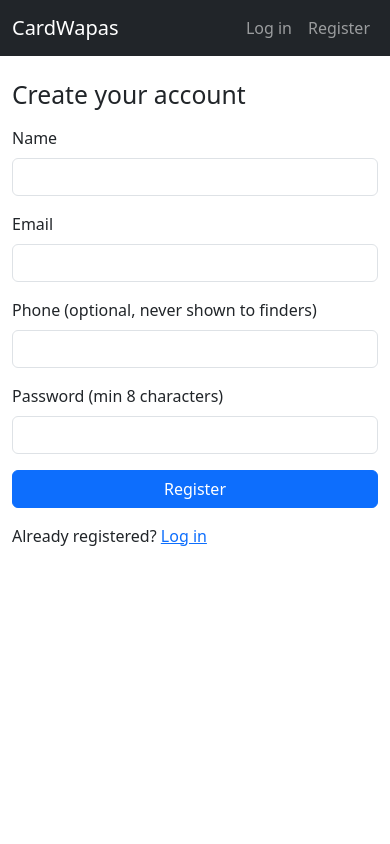
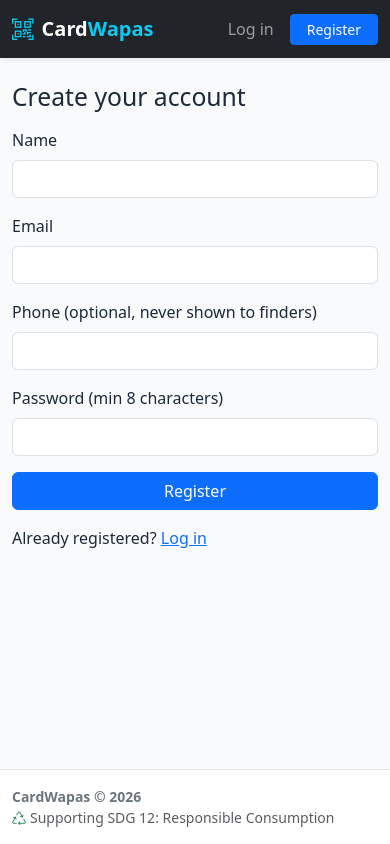
Before and after one commit to Sahithi315/hack4sdg-mindmesh, a Flask app: page /register in a window 390 px wide. Run offline with Flask 3, Linux system fonts and the light colour scheme.

Commit message:
Modernize base layout, styles, and mobile touch sizing

```diff
--- a/static/css/style.css
+++ b/static/css/style.css
@@ -1,5 +1,150 @@
 /* OWNER: Person 3 (Frontend). Keep it simple; Bootstrap does the heavy lifting. */
-.narrow { max-width: 480px; }
-.qr-img { width: 160px; height: 160px; }
-.stat { background: #f1f3f5; border-radius: 8px; padding: 12px; text-align: center; font-size: 0.9rem; }
-.stat-num { font-size: 1.6rem; font-weight: 700; }
+
+:root {
+  --cw-primary: #0d6efd;
+  --cw-primary-hover: #0b5ed7;
+  --cw-bg-soft: #f8fafc;
+  --cw-card-border: #e2e8f0;
+  --cw-text-main: #1e293b;
+  --cw-text-muted: #64748b;
+}
+
+body {
+  background-color: var(--cw-bg-soft);
+  color: var(--cw-text-main);
+  font-family: system-ui, -apple-system, "Segoe UI", Roboto, Helvetica, Arial, sans-serif;
+  -webkit-font-smoothing: antialiased;
+}
+
+.narrow {
+  max-width: 480px;
+  width: 100%;
+}
+
+/* Fast tap targets & mobile touch ergonomics */
+.touch-target-lg {
+  min-height: 52px;
+  font-size: 1.05rem;
+  font-weight: 600;
+  display: flex;
+  align-items: center;
+  justify-content: center;
+  border-radius: 12px;
+}
+
+.form-control-lg, .form-select-lg {
+  min-height: 50px;
+  font-size: 1rem;
+  border-radius: 10px;
+}
+
+/* Mobile cards & containers */
+.cw-card {
+  background: #ffffff;
+  border: 1px solid var(--cw-card-border);
+  border-radius: 16px;
+  box-shadow: 0 4px 12px rgba(0, 0, 0, 0.03);
+  transition: transform 0.15s ease, box-shadow 0.15s ease;
+}
+
+.cw-card-interactive:hover {
+  box-shadow: 0 6px 18px rgba(0, 0, 0, 0.06);
+}
+
+/* QR Code styling */
+.qr-frame {
+  background: #ffffff;
+  border: 2px dashed #cbd5e1;
+  border-radius: 12px;
+  padding: 12px;
+  display: inline-block;
+}
+
+.qr-img {
+  width: 170px;
+  height: 170px;
+  object-fit: contain;
+  display: block;
+  margin: 0 auto;
+}
+
+/* Friendlier Stat Tiles */
+.stat-card {
+  background: #ffffff;
+  border-radius: 14px;
+  padding: 16px 14px;
+  text-align: center;
+  border: 1px solid var(--cw-card-border);
+  position: relative;
+  overflow: hidden;
+  box-shadow: 0 2px 6px rgba(0, 0, 0, 0.02);
+}
+
+.stat-card::before {
+  content: "";
+  position: absolute;
+  top: 0;
+  left: 0;
+  right: 0;
+  height: 4px;
+}
+
+.stat-card-blue::before { background: #0d6efd; }
+.stat-card-amber::before { background: #f59e0b; }
+.stat-card-green::before { background: #10b981; }
+.stat-card-purple::before { background: #8b5cf6; }
+
+.stat-icon {
+  font-size: 1.25rem;
+  margin-bottom: 4px;
+}
+
+.stat-num {
+  font-size: 1.85rem;
+  font-weight: 700;
+  line-height: 1.2;
+  letter-spacing: -0.5px;
+}
+
+.stat-label {
+  font-size: 0.8rem;
+  text-transform: uppercase;
+  letter-spacing: 0.5px;
+  color: var(--cw-text-muted);
+  font-weight: 600;
+  margin-top: 4px;
+}
+
+/* Status Badges */
+.badge-pill-status {
+  padding: 6px 12px;
+  border-radius: 20px;
+  font-weight: 600;
+  font-size: 0.8rem;
+  text-transform: capitalize;
+}
+
+/* Privacy notice banner */
+.privacy-badge {
+  background-color: #ecfdf5;
+  color: #065f46;
+  border: 1px solid #a7f3d0;
+  border-radius: 10px;
+  padding: 10px 14px;
+  font-size: 0.875rem;
+}
+
+/* Empty states */
+.empty-state {
+  text-align: center;
+  padding: 32px 16px;
+  background: #ffffff;
+  border: 1px dashed #cbd5e1;
+  border-radius: 14px;
+}
+
+.empty-state-icon {
+  font-size: 2.5rem;
+  color: #94a3b8;
+  margin-bottom: 12px;
+}
--- a/templates/base.html
+++ b/templates/base.html
@@ -3,33 +3,66 @@
 <head>
   <meta charset="utf-8">
   <meta name="viewport" content="width=device-width, initial-scale=1">
-  <title>{% block title %}CardWapas{% endblock %}</title>
+  <title>{% block title %}CardWapas - Metro Card Recovery{% endblock %}</title>
+  <!-- Bootstrap 5 CSS -->
   <link href="https://cdn.jsdelivr.net/npm/bootstrap@5.3.3/dist/css/bootstrap.min.css" rel="stylesheet">
+  <!-- Bootstrap Icons -->
+  <link rel="stylesheet" href="https://cdn.jsdelivr.net/npm/bootstrap-icons@1.11.3/font/bootstrap-icons.min.css">
+  <!-- Custom CSS -->
   <link rel="stylesheet" href="{{ url_for('static', filename='css/style.css') }}">
+  {% block extra_head %}{% endblock %}
 </head>
-<body>
-  <nav class="navbar navbar-expand navbar-dark bg-dark mb-4">
+<body class="d-flex flex-column min-vh-100">
+  <nav class="navbar navbar-expand-lg navbar-dark bg-dark sticky-top shadow-sm">
     <div class="container">
-      <a class="navbar-brand" href="{{ url_for('index') }}">CardWapas</a>
-      <div class="navbar-nav ms-auto">
+      <a class="navbar-brand d-flex align-items-center fw-bold" href="{{ url_for('index') }}">
+        <i class="bi bi-qr-code-scan text-info fs-4 me-2"></i>
+        <span>Card<span class="text-info">Wapas</span></span>
+      </a>
+      <div class="navbar-nav ms-auto flex-row align-items-center">
         {% if current_user.is_authenticated %}
-          <span class="navbar-text me-3">{{ current_user.name }}</span>
-          <a class="nav-link" href="{{ url_for('auth.logout') }}">Log out</a>
+          <span class="navbar-text me-3 d-none d-sm-inline-block small text-light">
+            <i class="bi bi-person-circle me-1"></i>{{ current_user.name }}
+          </span>
+          <a class="btn btn-outline-light btn-sm" href="{{ url_for('auth.logout') }}">
+            <i class="bi bi-box-arrow-right me-1"></i>Log out
+          </a>
         {% else %}
-          <a class="nav-link" href="{{ url_for('auth.login') }}">Log in</a>
-          <a class="nav-link" href="{{ url_for('auth.register') }}">Register</a>
+          <a class="nav-link px-2 me-2" href="{{ url_for('auth.login') }}">Log in</a>
+          <a class="btn btn-primary btn-sm px-3" href="{{ url_for('auth.register') }}">Register</a>
         {% endif %}
       </div>
     </div>
   </nav>
 
-  <main class="container pb-5">
+  <main class="container py-4 flex-grow-1">
     {% with messages = get_flashed_messages(with_categories=true) %}
-      {% for category, message in messages %}
-        <div class="alert alert-{{ category }}">{{ message }}</div>
-      {% endfor %}
+      {% if messages %}
+        <div class="mb-3">
+          {% for category, message in messages %}
+            <div class="alert alert-{{ category if category != 'message' else 'info' }} alert-dismissible fade show shadow-sm" role="alert">
+              {{ message }}
+              <button type="button" class="btn-close" data-bs-dismiss="alert" aria-label="Close"></button>
+            </div>
+          {% endfor %}
+        </div>
+      {% endif %}
     {% endwith %}
+
     {% block content %}{% endblock %}
   </main>
+
+  <footer class="bg-white border-top py-3 text-center text-muted small mt-auto">
+    <div class="container">
+      <div class="d-flex flex-wrap justify-content-between align-items-center">
+        <span class="fw-semibold text-secondary">CardWapas &copy; 2026</span>
+        <span class="text-muted"><i class="bi bi-recycle text-success me-1"></i>Supporting SDG 12: Responsible Consumption</span>
+      </div>
+    </div>
+  </footer>
+
+  <!-- Bootstrap 5 JS Bundle -->
+  <script src="https://cdn.jsdelivr.net/npm/bootstrap@5.3.3/dist/js/bootstrap.bundle.min.js"></script>
+  {% block scripts %}{% endblock %}
 </body>
 </html>
```
